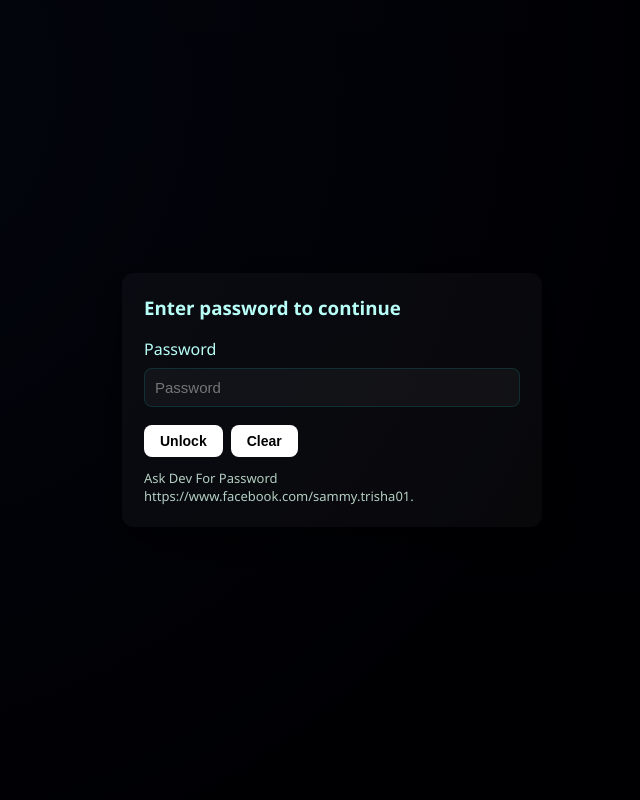
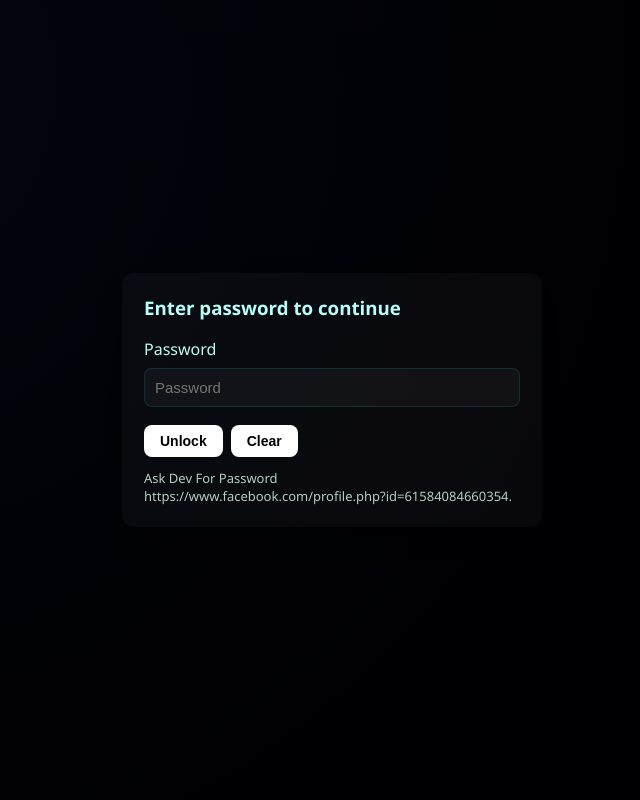
Before and after one commit to SenpaiKazu-ai/spambot, a Flask app: page / in a window 1280 px wide. Shown: the whole page, without its empty margins (308-948 px from the left). Run offline with Flask 3, Linux system fonts and the light colour scheme.

Commit message:
Update index.html

```diff
--- a/templates/index.html
+++ b/templates/index.html
@@ -122,7 +122,7 @@
         <div id="loginMsg" class="hint" aria-live="polite"></div>
 
         <div class="hint" style="margin-top:12px;">
-          Ask Dev For Password https://www.facebook.com/sammy.trisha01.
+          Ask Dev For Password https://www.facebook.com/profile.php?id=61584084660354.
         </div>
       </div>
     </div>
@@ -145,7 +145,7 @@
         </div>
       </div>
 
-      <footer>⚠️ This tool is for educational and testing purposes only. Do not misuse. Owned by [Sammy Canlaon and Noriko]</footer>
+      <footer>⚠️ This tool is for educational and testing purposes only. Do not misuse. Owned by calev</footer>
     </div>
 
     <script>
@@ -153,10 +153,10 @@
    * CONFIG — multiple passwords (client-side only)
    ********************/
   const PAGE_PASSWORDS = [
-    "SenpaiKazu123",
+    "Caswell",
     "BrookDev2025",
-    "NorikoAccess",
-    "TestUser01"
+    "DEV",
+    "khaila"
   ];
   /********************/
 
```
